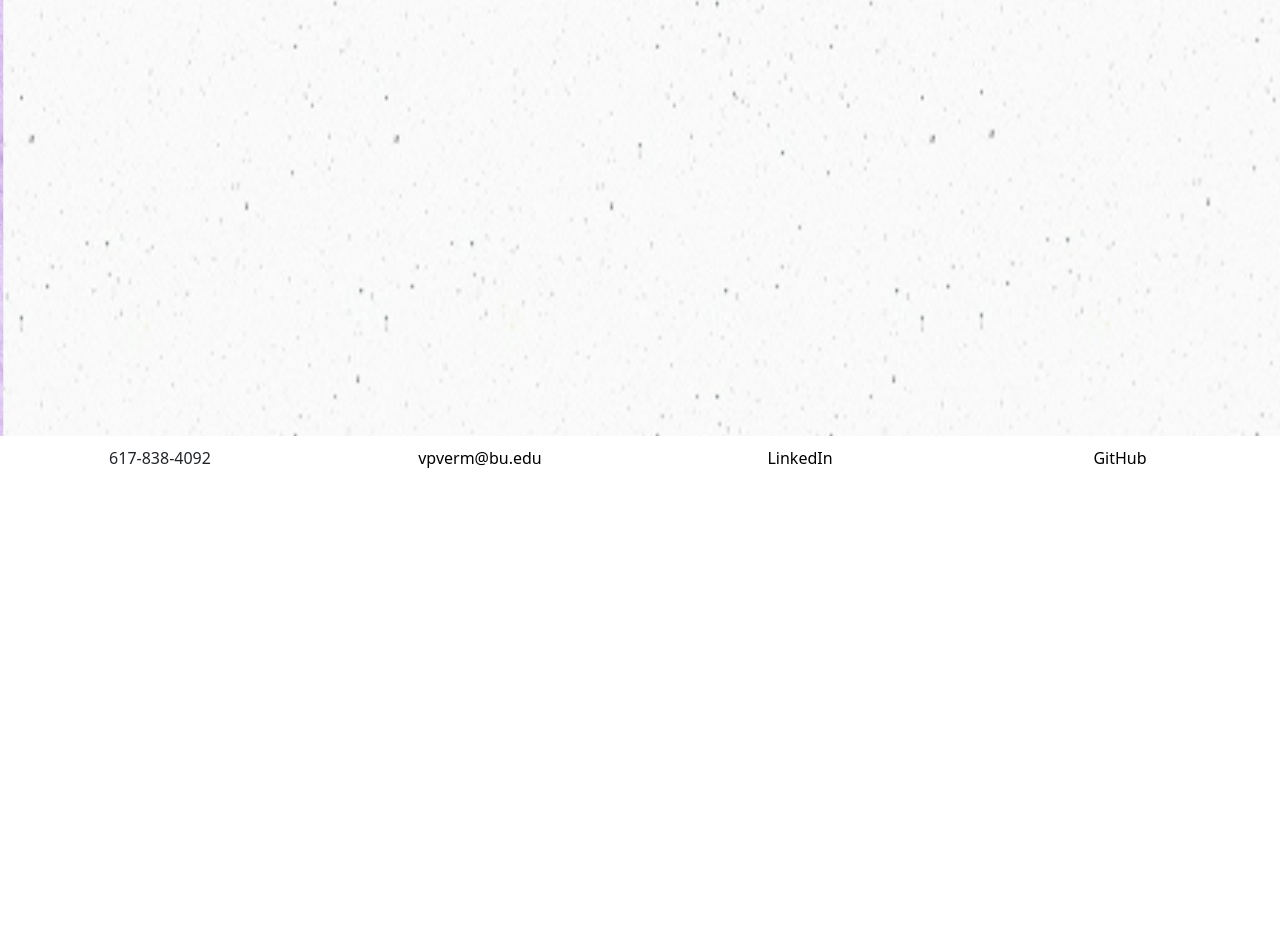
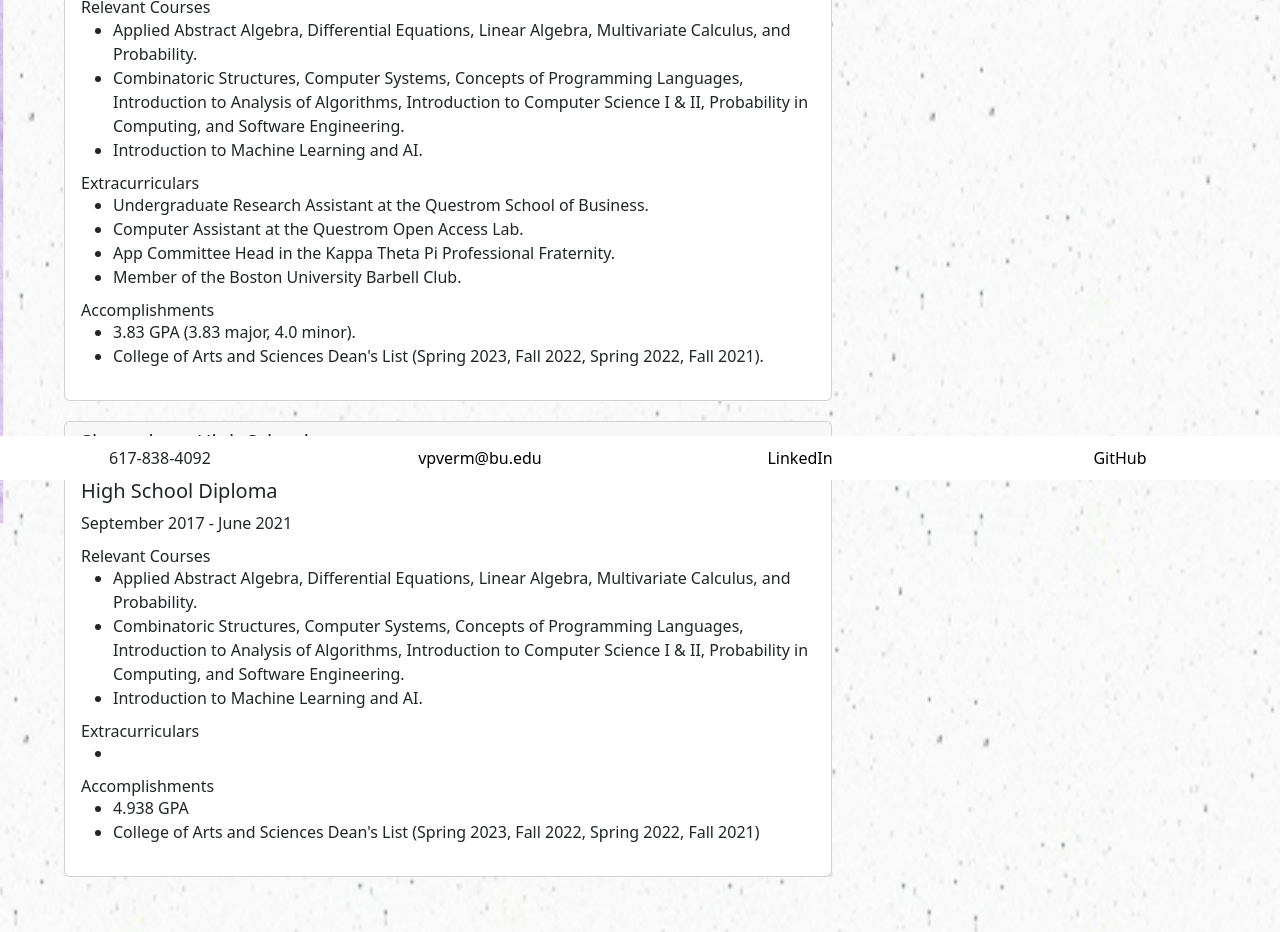
Before and after one commit to victorverma3/Portfolio, a React (Vite) app: page /academics in a window 1280 px wide. Shown: the part 320-1252 px from the top of the page. Before the commit the page ends 800 px from the top, so only its background shows below. Built offline with nearby package versions, Linux system fonts and the light colour scheme.

Commit message:
updating education info

```diff
--- a/src/pages/academics/Academics.css
+++ b/src/pages/academics/Academics.css
@@ -1,5 +1,32 @@
 .academicContent {
     width:100vw;
     min-height:81vh;
-    margin:25px auto 25px auto;
+    margin:25px auto 55px auto;
 }
+
+.education {
+    background-color:white;
+    width:90vw;
+    margin:auto;
+}
+
+.school {
+    width:90vw;
+    margin: 20px auto;
+    display:flex;
+    flex-direction:row;
+}
+
+.schoolInfo {
+    width:60vw;
+    text-align:left;
+    display:flex;
+    flex-direction:column;
+    justify-content:space-around;
+}
+
+.schoolActivities {
+    width:45vw;
+    margin:auto;
+    text-align:left;
+}
--- a/src/pages/academics/Academics.tsx
+++ b/src/pages/academics/Academics.tsx
@@ -1,12 +1,112 @@
 import React from "react";
 import "./Academics.css";
 import Footer from "../../components/Footer/Footer";
+import { Card } from "react-bootstrap";
 
 const Academics = () => {
   return (
     <>
       <div className="academicContent">
         <h1 className="pageTitle">Academics</h1>
+        <div className="school">
+          <div className="schoolInfo">
+            <Card>
+              <Card.Header as="h5">Boston University</Card.Header>
+              <Card.Body>
+                <Card.Title>
+                  Bachelor of Arts in Mathematics and Computer Science
+                </Card.Title>
+                <Card.Title>Minor in Data Science</Card.Title>
+                <Card.Text>September 2021 - May 2025</Card.Text>
+                <Card.Subtitle>Relevant Courses</Card.Subtitle>
+                <Card.Text>
+                  <ul>
+                    <li>
+                      Applied Abstract Algebra, Differential Equations, Linear
+                      Algebra, Multivariate Calculus, and Probability.
+                    </li>
+                    <li>
+                      Combinatoric Structures, Computer Systems, Concepts of
+                      Programming Languages, Introduction to Analysis of
+                      Algorithms, Introduction to Computer Science I & II,
+                      Probability in Computing, and Software Engineering.
+                    </li>
+                    <li>Introduction to Machine Learning and AI.</li>
+                  </ul>
+                </Card.Text>
+                <Card.Subtitle>Extracurriculars</Card.Subtitle>
+                <Card.Text>
+                  <ul>
+                    <li>
+                      Undergraduate Research Assistant at the Questrom School of
+                      Business.
+                    </li>
+                    <li>Computer Assistant at the Questrom Open Access Lab.</li>
+                    <li>
+                      App Committee Head in the Kappa Theta Pi Professional
+                      Fraternity.
+                    </li>
+                    <li>Member of the Boston University Barbell Club.</li>
+                  </ul>
+                </Card.Text>
+                <Card.Subtitle>Accomplishments</Card.Subtitle>
+                <Card.Text>
+                  <ul>
+                    <li>3.83 GPA (3.83 major, 4.0 minor).</li>
+                    <li>
+                      College of Arts and Sciences Dean's List (Spring 2023,
+                      Fall 2022, Spring 2022, Fall 2021).
+                    </li>
+                  </ul>
+                </Card.Text>
+              </Card.Body>
+            </Card>
+          </div>
+        </div>
+        <div className="school">
+          <div className="schoolInfo">
+            <Card>
+              <Card.Header as="h5">Shrewsbury High School</Card.Header>
+              <Card.Body>
+                <Card.Title>High School Diploma</Card.Title>
+                <Card.Text>September 2017 - June 2021</Card.Text>
+                <Card.Subtitle>Relevant Courses</Card.Subtitle>
+                <Card.Text>
+                  <ul>
+                    <li>
+                      Applied Abstract Algebra, Differential Equations, Linear
+                      Algebra, Multivariate Calculus, and Probability.
+                    </li>
+                    <li>
+                      Combinatoric Structures, Computer Systems, Concepts of
+                      Programming Languages, Introduction to Analysis of
+                      Algorithms, Introduction to Computer Science I & II,
+                      Probability in Computing, and Software Engineering.
+                    </li>
+                    <li>Introduction to Machine Learning and AI.</li>
+                  </ul>
+                </Card.Text>
+                <Card.Subtitle>Extracurriculars</Card.Subtitle>
+                <Card.Text>
+                  <ul>
+                    <li></li>
+                  </ul>
+                </Card.Text>
+                <Card.Subtitle>Accomplishments</Card.Subtitle>
+                <Card.Text>
+                  <ul>
+                    <li>4.938 GPA</li>
+                    <li>
+                      College of Arts and Sciences Dean's List (Spring 2023,
+                      Fall 2022, Spring 2022, Fall 2021)
+                    </li>
+                  </ul>
+                </Card.Text>
+              </Card.Body>
+            </Card>
+          </div>
+          <div className="awards"></div>
+        </div>
       </div>
       <div className="bottom">
         <Footer />
```
